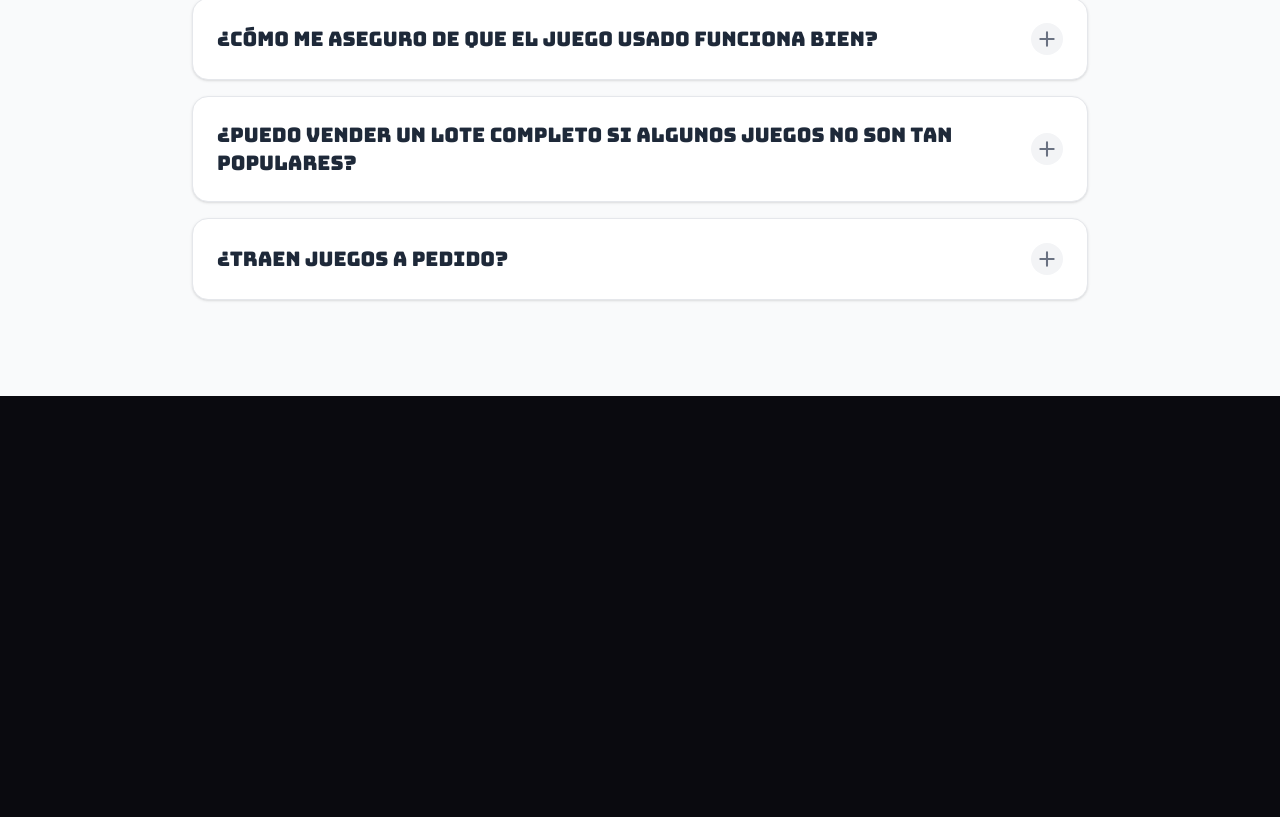
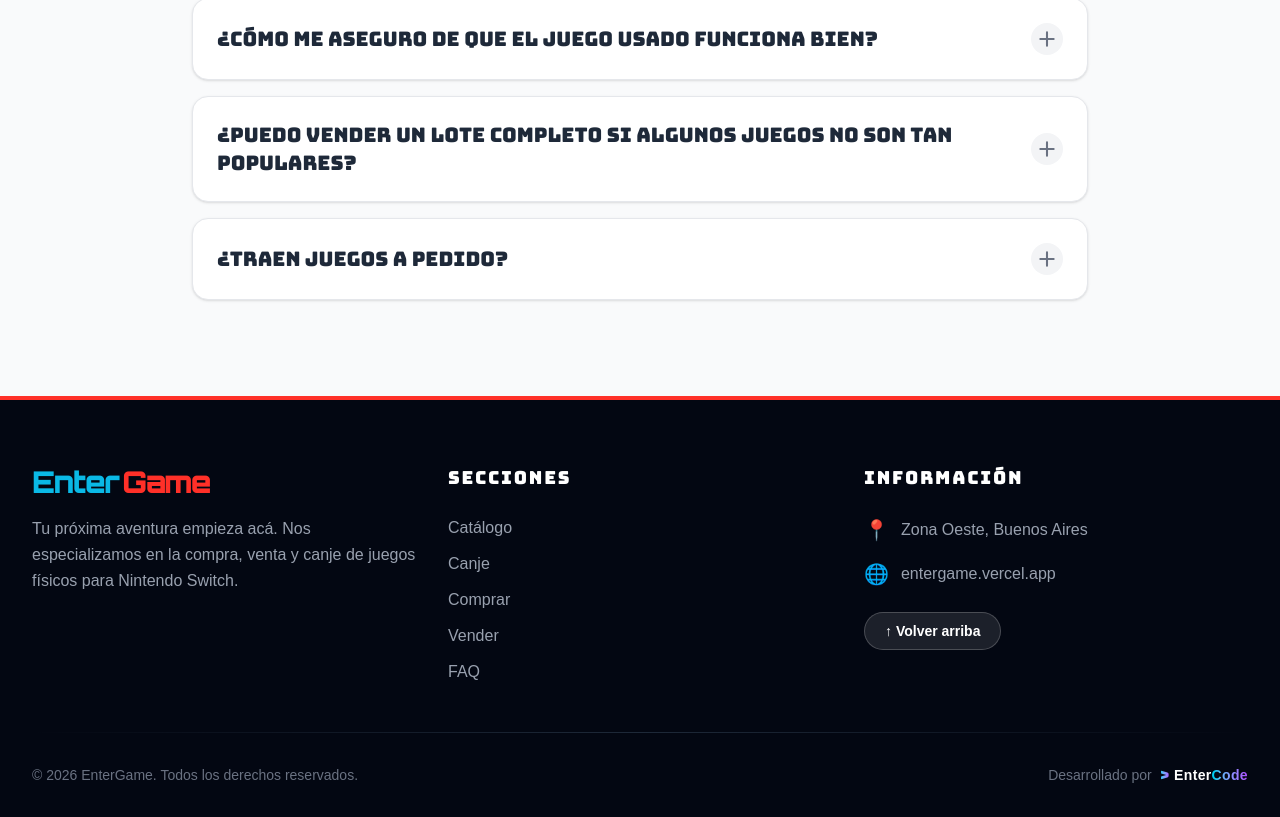
Before and after one commit to CristianEGonzalez/entergame, a React (Vite) app: page / in a window 1280 px wide. Shown: the part 6117-6934 px from the top of the page. Before the commit the page ends 6513 px from the top, so only its background shows below. Built offline with nearby package versions, Linux system fonts and the light colour scheme; a web font is replaced by a local one.

Commit message:
Footer section

```diff
--- a/src/App.tsx
+++ b/src/App.tsx
@@ -6,7 +6,7 @@ import Home from './pages/Home';
 
 // Componentes
 import Header from './components/Header';
-// import Footer from './components/Footer'; // Descomentar cuando esté el footer
+import Footer from './components/Footer';
 
 const App: React.FC = () => {
   return (
@@ -16,7 +16,7 @@ const App: React.FC = () => {
         <Route path="/" element={<Home />} />
         <Route path="/*" element={<Navigate to="/" />} />
       </Routes>
-      {/* <Footer /> */}
+      <Footer />
     </>
   );
 };
--- /dev/null
+++ b/src/components/Footer.tsx
@@ -0,0 +1,113 @@
+import React from "react";
+
+const Footer: React.FC = () => {
+  const currentYear = new Date().getFullYear();
+
+  const footerLinks = [
+    { name: "Catálogo", href: "#catalogo" },
+    { name: "Canje", href: "#canje" },
+    { name: "Comprar", href: "#comprar" },
+    { name: "Vender", href: "#vender" },
+    { name: "FAQ", href: "#faq" },
+  ];
+
+  return (
+    <footer className="bg-gray-950 text-white pt-16 pb-8 px-4 lg:px-8 font-sans border-t-4 border-brand-red">
+      <div className="max-w-7xl mx-auto">
+
+        {/* === CONTENIDO PRINCIPAL === */}
+        <div className="grid grid-cols-1 md:grid-cols-3 gap-12 md:gap-8 mb-12">
+
+          {/* 1. Marca y Descripción */}
+          <div className="flex flex-col items-center md:items-start text-center md:text-left">
+            <h2 className="text-3xl !font-orbitron font-black tracking-tighter mb-4 flex items-center gap-1">
+              <span className="text-brand-cyan">Enter</span>
+              <span className="text-brand-red">Game</span>
+            </h2>
+            <p className="text-gray-400 font-medium leading-relaxed max-w-sm">
+              Tu próxima aventura empieza acá. Nos especializamos en la compra, venta y canje de juegos físicos para Nintendo Switch.
+            </p>
+          </div>
+
+          {/* 2. Navegación Rápida */}
+          <div className="flex flex-col items-center md:items-start">
+            <h3 className="text-lg font-bold text-white mb-6 uppercase tracking-widest">
+              Secciones
+            </h3>
+            <ul className="flex flex-col gap-3 items-center md:items-start">
+              {footerLinks.map((link) => (
+                <li key={link.name}>
+                  <a
+                    href={link.href}
+                    className="text-gray-400 hover:text-red-500 transition-colors font-medium"
+                  >
+                    {link.name}
+                  </a>
+                </li>
+              ))}
+            </ul>
+          </div>
+
+          {/* 3. Ubicación y Contacto */}
+          <div className="flex flex-col items-center md:items-start text-center md:text-left">
+            <h3 className="text-lg font-bold text-white mb-6 uppercase tracking-widest">
+              Información
+            </h3>
+            <div className="space-y-4">
+              <div className="flex items-center gap-3 text-gray-400">
+                <span className="text-xl">📍</span>
+                <span className="font-medium">Zona Oeste, Buenos Aires</span>
+              </div>
+              <div className="flex items-center gap-3 text-gray-400">
+                <span className="text-xl">🌐</span>
+                <a
+                  href="https://entergame.vercel.app"
+                  className="font-medium hover:text-cyan-400 transition-colors"
+                >
+                  entergame.vercel.app
+                </a>
+              </div>
+              <div className="pt-2">
+                <a
+                  href="#inicio" // Asegurate de que tu Hero tenga id="inicio" o cambiá esto para subir al tope
+                  className="inline-block bg-white/10 hover:bg-white/20 text-white border border-white/20 rounded-full px-5 py-2 text-sm font-bold transition-all"
+                >
+                  ↑ Volver arriba
+                </a>
+              </div>
+            </div>
+          </div>
+
+        </div>
+
+        {/* === LÍNEA DIVISORIA === */}
+        <div className="w-full h-px bg-linear-to-r from-transparent via-gray-800 to-transparent mb-8"></div>
+
+        {/* === COPYRIGHT === */}
+        <div className="flex flex-col md:flex-row items-center justify-between text-gray-500 text-sm font-medium gap-4 text-center md:text-left">
+          <p>© {currentYear} EnterGame. Todos los derechos reservados.</p>
+          <p className="flex items-center gap-1">
+            Desarrollado por{" "}
+            <a
+              href="https://www.entercode.com.ar"
+              target="_blank"
+              rel="noopener noreferrer"
+              className="inline-flex items-center ml-1 font-black tracking-wide hover:scale-105 transition-transform"
+            >
+              <span className="bg-linear-to-r from-cyan-400 to-purple-500 bg-clip-text text-transparent font-mono mr-1">
+                {`>`}
+              </span>
+              <span className="text-white">Enter</span>
+              <span className="bg-linear-to-r from-cyan-400 to-purple-500 bg-clip-text text-transparent">
+                Code
+              </span>
+            </a>
+          </p>
+        </div>
+
+      </div>
+    </footer>
+  );
+};
+
+export default Footer;
```
